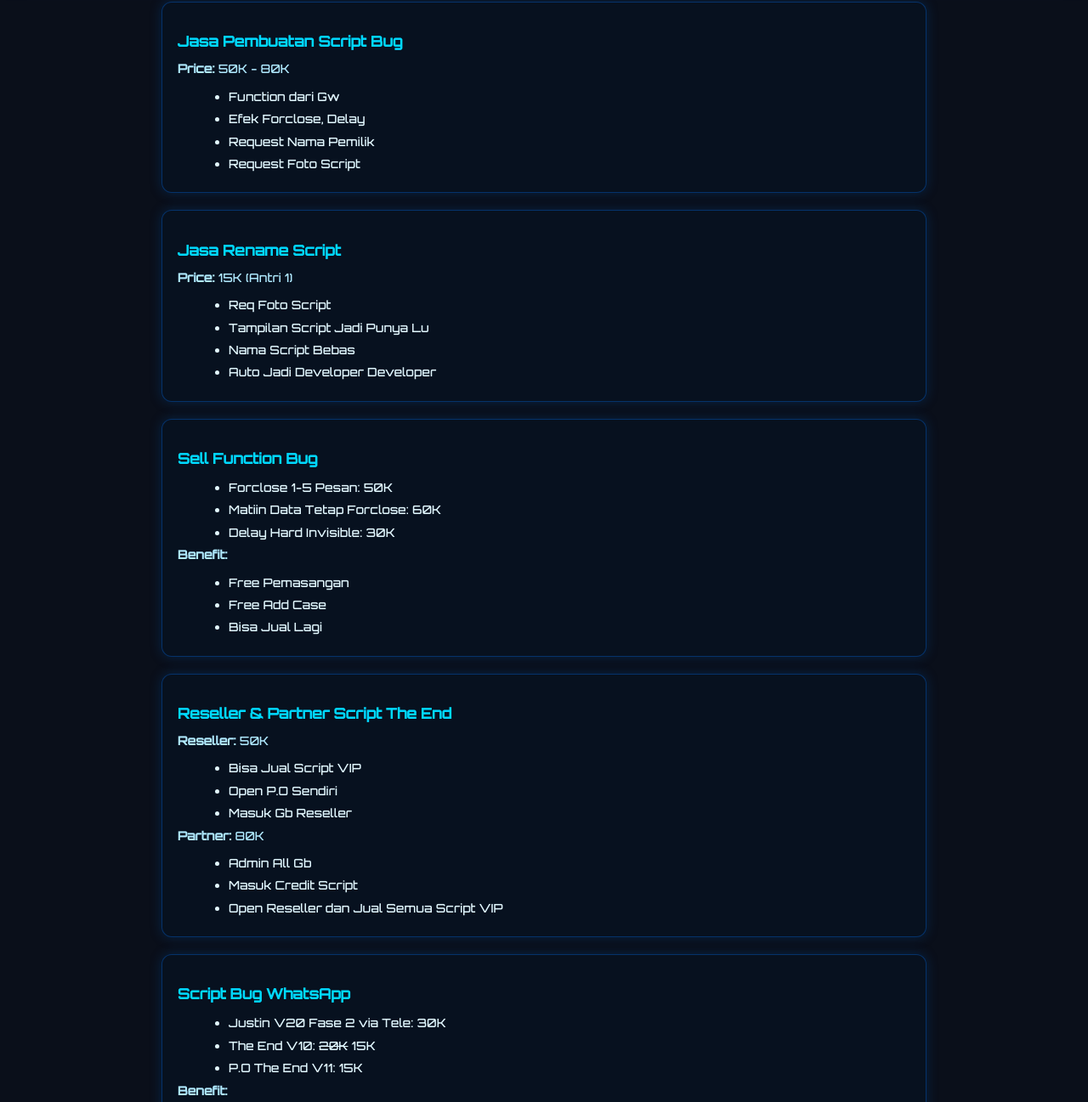
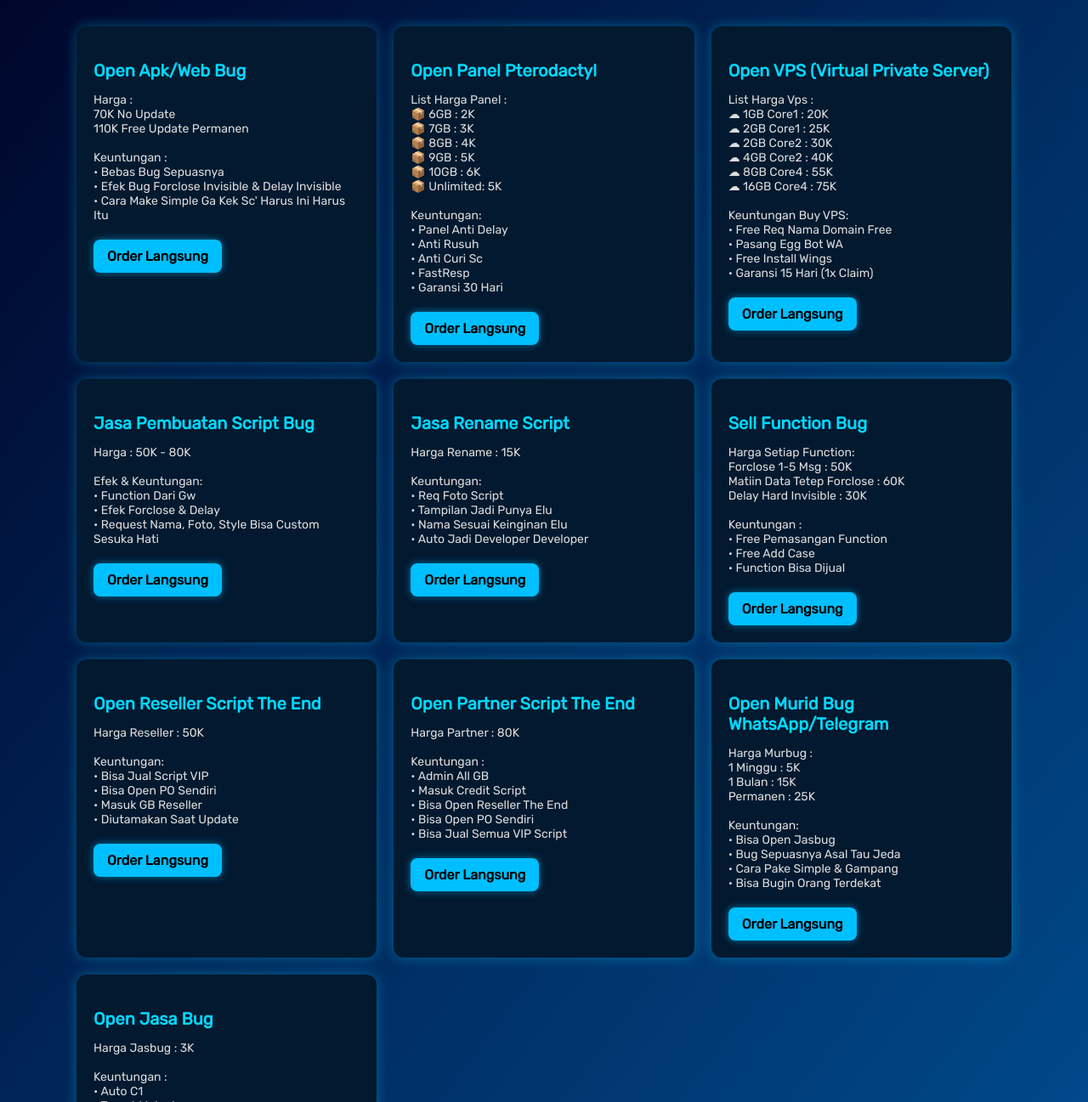
Before and after one commit to ZalOfficial/TheEnd-Ai, a plain HTML site: page zal-produk.html in a window 1280 px wide. Shown: the part 98-1395 px from the top of the page at 85% size. Drawn offline with Linux system fonts and the light colour scheme.

Commit message:
Update zal-produk.html

```diff
--- a/zal-produk.html
+++ b/zal-produk.html
@@ -1,230 +1,222 @@
-<!DOCTYPE html>
-<html lang="id">
+<!DOCTYPE html><html lang="id">
 <head>
   <meta charset="UTF-8">
-  <title>ZalOfficial Produk 🛒</title>
   <meta name="viewport" content="width=device-width, initial-scale=1.0">
-  <link href="https://fonts.googleapis.com/css2?family=Orbitron:wght@500&display=swap" rel="stylesheet">
+  <title>Katalog Produk ZalOfficial</title>
+  <link href="https://fonts.googleapis.com/css2?family=Rubik&display=swap" rel="stylesheet">
   <style>
     body {
+      font-family: 'Rubik', sans-serif;
+      background: linear-gradient(to bottom right, #000428, #004e92);
+      color: #fff;
       margin: 0;
-      font-family: 'Orbitron', sans-serif;
-      background: #0a0f1a;
-      color: #00cfff;
-      line-height: 1.6;
+      padding: 0;
+    }
+    .container {
+      max-width: 1100px;
+      margin: 0 auto;
+      padding: 30px 20px;
+    }
+    h1 {
+      text-align: center;
+      margin-bottom: 40px;
+      font-size: 32px;
+      color: #00d9ff;
+    }
+    .produk {
+      display: grid;
+      grid-template-columns: repeat(auto-fit, minmax(300px, 1fr));
+      gap: 20px;
+    }
+    .card {
+      background: #02192f;
+      border-radius: 12px;
+      box-shadow: 0 0 15px #00d9ff55;
+      padding: 20px;
+      transition: 0.3s;
+    }
+    .card:hover {
+      transform: translateY(-5px);
+      box-shadow: 0 0 25px #00d9ffaa;
+    }
+    .card h3 {
+      color: #00d9ff;
+      font-size: 20px;
+      margin-bottom: 10px;
+    }
+    .card p {
+      margin-bottom: 10px;
       font-size: 14px;
+      color: #ddd;
+      white-space: pre-line;
     }
-
-    header {
-      background: #001c33;
-      padding: 20px;
-      text-align: center;
-      box-shadow: 0 0 20px #00bfff66;
-    }
-
-    header h1 {
-      margin: 0;
-      font-size: 22px;
-      color: #00eaff;
-      text-shadow:
-        0 0 5px #00d9ff,
-        0 0 10px #00cfff,
-        0 0 20px #00bfff,
-        0 0 40px #0088ff;
-    }
-
-    .container {
-      padding: 25px 15px;
-      max-width: 900px;
-      margin: auto;
-    }
-
-    section {
-      background: #07111f;
-      border: 1px solid #0077ff55;
-      border-radius: 12px;
-      padding: 18px;
-      margin-bottom: 20px;
-      box-shadow: 0 0 14px #00448866;
-    }
-
-    section h2 {
-      color: #00d9ff;
-      font-size: 17px;
-      margin-bottom: 8px;
-    }
-
-    section p {
-      color: #b0eaff;
-      margin: 4px 0;
-    }
-
-    section ul {
-      margin: 10px 0 0 20px;
-    }
-
-    section ul li {
-      color: #e2f8ff;
-      margin-bottom: 4px;
-    }
-
-    .btns {
-      margin-top: 15px;
-      text-align: center;
-    }
-
-    .btns a {
+    .order {
       display: inline-block;
-      background: linear-gradient(to right, #0077ff, #00bfff);
-      color: white;
-      padding: 8px 16px;
+      margin-top: 10px;
+      background: #00bfff;
+      color: #000;
+      padding: 10px 16px;
       border-radius: 8px;
       text-decoration: none;
-      margin: 5px;
-      box-shadow: 0 0 8px #00c3ff;
-      transition: 0.3s ease;
-      font-size: 13px;
+      font-weight: bold;
+      box-shadow: 0 0 10px #00bfff88;
     }
-
-    .btns a:hover {
-      transform: scale(1.05);
-      background: linear-gradient(to right, #00bfff, #0077ff);
-    }
-
-    footer {
+    .footer {
       text-align: center;
-      color: #88cfff;
-      font-size: 12px;
-      margin: 30px 0 20px;
+      color: #ccc;
+      font-size: 14px;
+      padding: 20px 10px;
+      margin-top: 40px;
     }
   </style>
 </head>
 <body>
+  <div class="container">
+    <h1>Katalog Produk ZalOfficial</h1>
+    <div class="produk"><div class="card">
+    <h3>Open Apk/Web Bug</h3>
+    <p>Harga :
+70K No Update
+110K Free Update Permanen
 
-  <header>
-    <h1>ZalOfficial Open Produk 🛒</h1>
-  </header>
+Keuntungan :
+• Bebas Bug Sepuasnya
+• Efek Bug Forclose Invisible & Delay Invisible
+• Cara Make Simple Ga Kek Sc' Harus Ini Harus Itu</p> <a href="https://wa.me/6289524134626?text=Bang+Mau+Order+Apk%2FWeb+Bug" class="order">Order Langsung</a> </div>
 
-  <div class="container">
 
-    <section>
-      <h2>Jasa Pembuatan Script Bug</h2>
-      <p><strong>Price:</strong> 50K - 80K</p>
-      <ul>
-        <li>Function dari Gw</li>
-        <li>Efek Forclose, Delay</li>
-        <li>Request Nama Pemilik</li>
-        <li>Request Foto Script</li>
-      </ul>
-    </section>
 
-    <section>
-      <h2>Jasa Rename Script</h2>
-      <p><strong>Price:</strong> 15K (Antri 1)</p>
-      <ul>
-        <li>Req Foto Script</li>
-        <li>Tampilan Script Jadi Punya Lu</li>
-        <li>Nama Script Bebas</li>
-        <li>Auto Jadi Developer Developer</li>
-      </ul>
-    </section>
+<div class="card">
+    <h3>Open Panel Pterodactyl</h3>
+    <p>List Harga Panel :
+📦 6GB : 2K
+📦 7GB : 3K
+📦 8GB : 4K
+📦 9GB : 5K
+📦 10GB : 6K
+📦 Unlimited: 5K
 
-    <section>
-      <h2>Sell Function Bug</h2>
-      <ul>
-        <li>Forclose 1-5 Pesan: 50K</li>
-        <li>Matiin Data Tetap Forclose: 60K</li>
-        <li>Delay Hard Invisible: 30K</li>
-      </ul>
-      <p><strong>Benefit:</strong></p>
-      <ul>
-        <li>Free Pemasangan</li>
-        <li>Free Add Case</li>
-        <li>Bisa Jual Lagi</li>
-      </ul>
-    </section>
+Keuntungan:
+• Panel Anti Delay
+• Anti Rusuh
+• Anti Curi Sc
+• FastResp
+• Garansi 30 Hari</p> <a href="https://wa.me/6289524134626?text=Bang+Mau+Order+Panel+Pterodactyl" class="order">Order Langsung</a> </div>
 
-    <section>
-      <h2>Reseller & Partner Script The End</h2>
-      <p><strong>Reseller:</strong> 50K</p>
-      <ul>
-        <li>Bisa Jual Script VIP</li>
-        <li>Open P.O Sendiri</li>
-        <li>Masuk Gb Reseller</li>
-      </ul>
-      <p><strong>Partner:</strong> 80K</p>
-      <ul>
-        <li>Admin All Gb</li>
-        <li>Masuk Credit Script</li>
-        <li>Open Reseller dan Jual Semua Script VIP</li>
-      </ul>
-    </section>
 
-    <section>
-      <h2>Script Bug WhatsApp</h2>
-      <ul>
-        <li>Justin V20 Fase 2 via Tele: 30K</li>
-        <li>The End V10: <del>20K</del> 15K</li>
-        <li>P.O The End V11: 15K</li>
-      </ul>
-      <p><strong>Benefit:</strong></p>
-      <ul>
-        <li>Forclose All WhatsApp</li>
-        <li>Forclose Invisible</li>
-        <li>Delay Hard & Delay Invisible</li>
-        <li>Matiin Data tetap Forclose</li>
-      </ul>
-    </section>
 
-    <section>
-      <h2>VPS (Virtual Private Server)</h2>
-      <ul>
-        <li>1GB 1Core: 20K</li>
-        <li>2GB 1Core: 25K</li>
-        <li>2GB 2Core: 30K</li>
-        <li>4GB 2Core: 40K</li>
-        <li>8GB 4Core: 55K</li>
-        <li>16GB 4Core: 75K</li>
-      </ul>
-      <p><strong>Keuntungan:</strong></p>
-      <ul>
-        <li>Free Domain</li>
-        <li>Free Egg Bot WA v18+</li>
-        <li>Free Install Wings & Node</li>
-        <li>Garansi 15 Hari (1× Claim)</li>
-      </ul>
-    </section>
+<div class="card">
+    <h3>Open VPS (Virtual Private Server)</h3>
+    <p>List Harga Vps :
+☁ 1GB Core1 : 20K
+☁ 2GB Core1 : 25K
+☁ 2GB Core2 : 30K
+☁ 4GB Core2 : 40K
+☁ 8GB Core4 : 55K
+☁ 16GB Core4 : 75K
 
-    <section>
-      <h2>Open Panel Pterodactyl</h2>
-      <ul>
-        <li>Ram 6GB: 2K</li>
-        <li>Ram 7GB: 3K</li>
-        <li>Ram 8GB: 4K</li>
-        <li>Ram 9GB: 5K</li>
-        <li>Ram 10GB: 6K</li>
-        <li>Ram Unlimited: 5K</li>
-      </ul>
-      <p><strong>Benefit:</strong></p>
-      <ul>
-        <li>Panel Anti Delay</li>
-        <li>Anti Rusuh </li>
-        <li>FastResp</li>
-        <li>Anti Curi Script</li>
-        <li>Garansi 30 Hari</li>
-      </ul>
-    </section>
+Keuntungan Buy VPS:
+• Free Req Nama Domain Free
+• Pasang Egg Bot WA
+• Free Install Wings
+• Garansi 15 Hari (1x Claim)</p> <a href="https://wa.me/6289524134626?text=Bang+Mau+Order+VPS" class="order">Order Langsung</a> </div>
 
-    <div class="btns">
-      <a href="https://wa.me/6289524134626?text=Bang+Mau+Order" target="_blank">💬 WhatsApp</a>
-      <a href="https://t.me/ZalOffc" target="_blank">📲 Telegram</a>
-    </div>
+
+
+<div class="card">
+    <h3>Jasa Pembuatan Script Bug</h3>
+    <p>Harga : 50K - 80K
+
+Efek & Keuntungan:
+• Function Dari Gw
+• Efek Forclose & Delay
+• Request Nama, Foto, Style Bisa Custom Sesuka Hati</p> <a href="https://wa.me/6289524134626?text=Bang+Mau+Jasa+Buat+Script+Bug" class="order">Order Langsung</a> </div>
+
+
+
+<div class="card">
+    <h3>Jasa Rename Script</h3>
+    <p>Harga Rename : 15K
+
+Keuntungan:
+• Req Foto Script
+• Tampilan Jadi Punya Elu
+• Nama Sesuai Keinginan Elu
+• Auto Jadi Developer Developer</p> <a href="https://wa.me/6289524134626?text=Bang+Mau+Rename+Script" class="order">Order Langsung</a> </div>
+
+
+
+<div class="card">
+    <h3>Sell Function Bug</h3>
+    <p>Harga Setiap Function:
+Forclose 1-5 Msg : 50K
+Matiin Data Tetep Forclose : 60K
+Delay Hard Invisible : 30K
+
+Keuntungan :
+• Free Pemasangan Function
+• Free Add Case
+• Function Bisa Dijual</p> <a href="https://wa.me/6289524134626?text=Bang+Mau+Order+Function+Bug" class="order">Order Langsung</a> </div>
+
+
+
+<div class="card">
+    <h3>Open Reseller Script The End</h3>
+    <p>Harga Reseller : 50K
+
+Keuntungan:
+• Bisa Jual Script VIP
+• Bisa Open PO Sendiri
+• Masuk GB Reseller
+• Diutamakan Saat Update</p> <a href="https://wa.me/6289524134626?text=Bang+Mau+Join+Reseller+The+End" class="order">Order Langsung</a> </div>
+
+
+
+<div class="card">
+    <h3>Open Partner Script The End</h3>
+    <P>Harga Partner : 80K
+
+Keuntungan :
+• Admin All GB
+• Masuk Credit Script
+• Bisa Open Reseller The End
+• Bisa Open PO Sendiri
+• Bisa Jual Semua VIP Script</p> <a href="https://wa.me/6289524134626?text=Bang+Mau+Join+Partner+The+End" class="order">Order Langsung</a> </div>
+
+
+
+<div class="card">
+    <h3>Open Murid Bug WhatsApp/Telegram</h3>
+    <p>Harga Murbug :
+1 Minggu : 5K
+1 Bulan : 15K
+Permanen : 25K
+
+Keuntungan:
+• Bisa Open Jasbug
+• Bug Sepuasnya Asal Tau Jeda
+• Cara Pake Simple & Gampang
+• Bisa Bugin Orang Terdekat</p> <a href="https://wa.me/6289524134626?text=Bang+Mau+Belajar+Bug+WA" class="order">Order Langsung</a> </div>
+
+
+
+<div class="card">
+    <h3>Open Jasa Bug</h3>
+    <p>Harga Jasbug : 3K
+
+Keuntungan :
+• Auto C1
+• Target Mokad
+• Privasi Terjaga</p> <a href="https://wa.me/6289524134626?text=Bang+Mau+Pake+Jasa+Bug" class="order">Order Langsung</a> </div>
+
+
+
+</div>
+<div class="footer">
+  Hubungi ZalOfficial via <a href="https://wa.me/6289524134626" style="color:#00d9ff; text-decoration:none; font-weight:bold;">WhatsApp</a>
+  atau <a href="https://t.me/ZalOffc" style="color:#00d9ff; text-decoration:none; font-weight:bold;">Telegram</a>
+</div>
 
   </div>
-
-  <footer>
-    &copy; 2025 ZalOfficial — Semua hak dilindungi
-  </footer>
-
 </body>
-  </html>
+</html>
```
